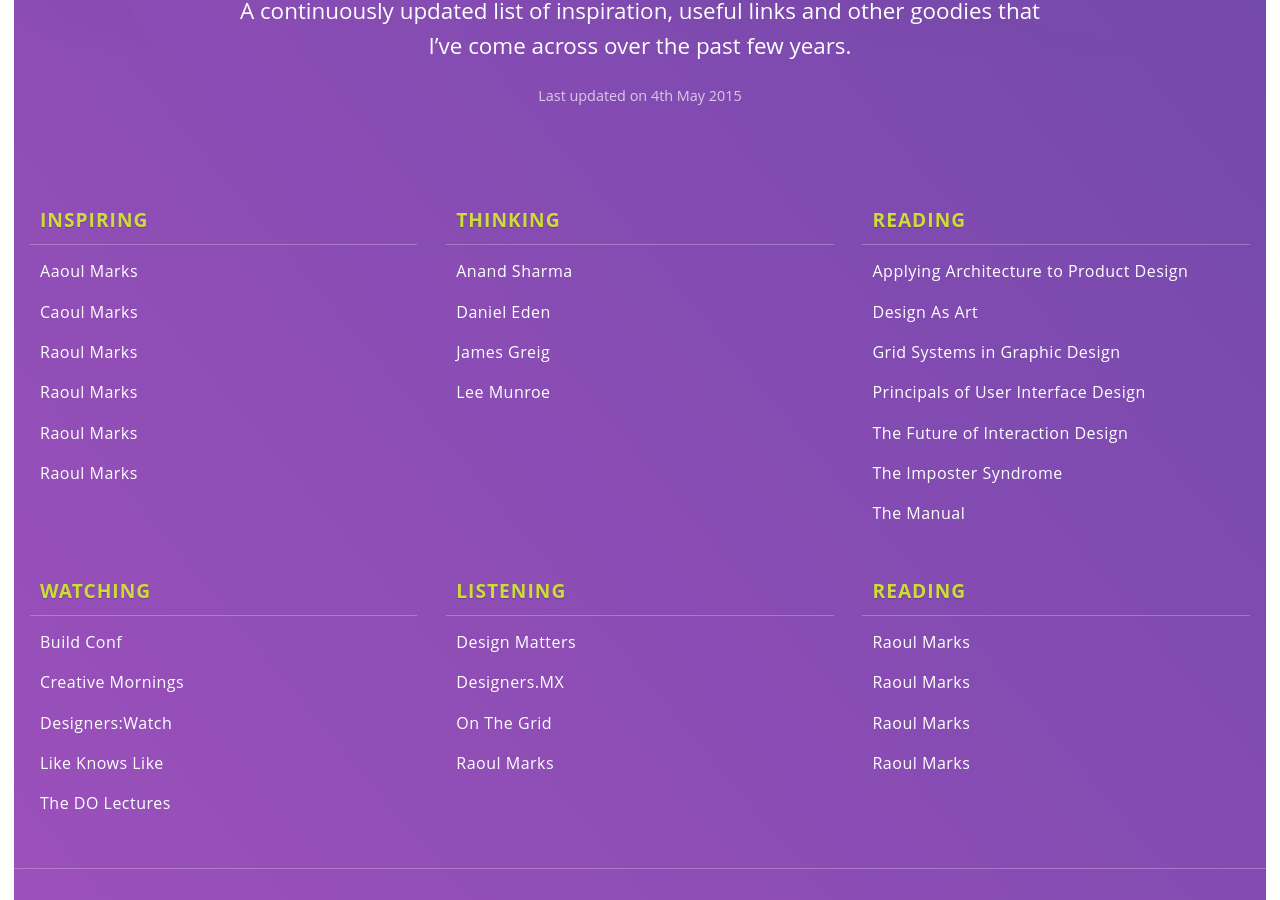
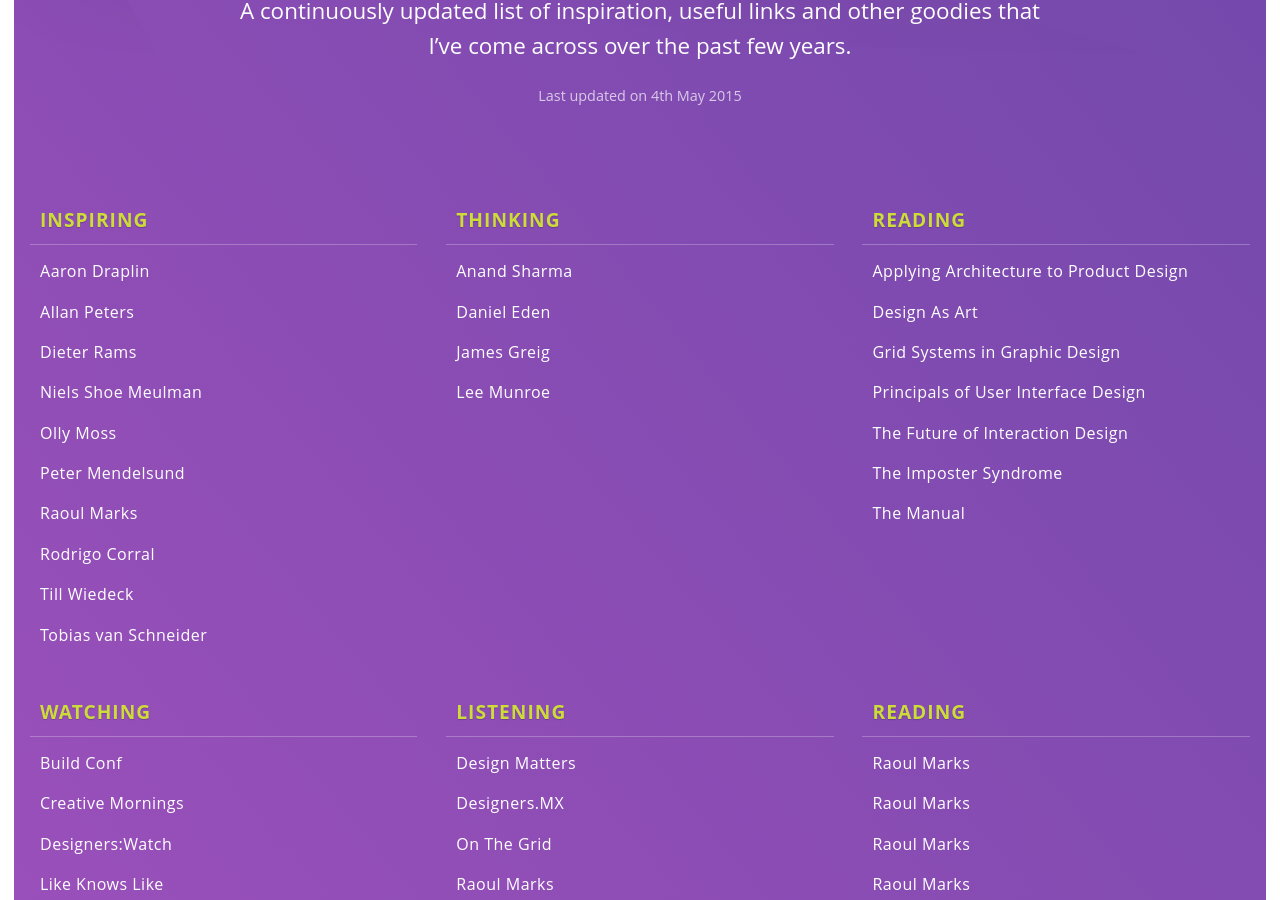
Before and after one commit to tajdid/discover, a Jekyll site: the page built from index.html, in a window 1280 px wide and 900 px high, scrolled down 424 px. Built offline with Jekyll 4.4.1, drawn with Linux system fonts in a browser that asks for light colours; some web fonts are replaced.

Commit message:
Added more links

```diff
--- a/_data/links.yml
+++ b/_data/links.yml
@@ -1,18 +1,26 @@
 box:
   - title: "Inspiring"
     link:
-    - name: "Caoul Marks"
-      url: "http://raoulmarks.com"
+    - name: "Aaron Draplin"
+      url: "http://www.draplin.com/"
+    - name: "Allan Peters"
+      url: "http://cargocollective.com/peters"
+    - name: "Dieter Rams"
+      url: "https://www.vitsoe.com/gb/about/dieter-rams"
+    - name: "Peter Mendelsund"
+      url: "http://petermendelsund.com"
+    - name: "Rodrigo Corral"
+      url: "http://www.rodrigocorral.com/"
+    - name: "Niels Shoe Meulman"
+      url: "http://www.calligraffiti.nl/"
+    - name: "Olly Moss"
+      url: "http://ollymoss.com/"
     - name: "Raoul Marks"
       url: "http://raoulmarks.com"
-    - name: "Aaoul Marks"
-      url: "http://raoulmarks.com"
-    - name: "Raoul Marks"
-      url: "http://raoulmarks.com"
-    - name: "Raoul Marks"
-      url: "http://raoulmarks.com"
-    - name: "Raoul Marks"
-      url: "http://raoulmarks.com"
+    - name: "Till Wiedeck"
+      url: "http://tillwiedeck.com/"
+    - name: "Tobias van Schneider"
+      url: "http://vanschneider.com"
 
   - title: "Thinking"
     link:
```
